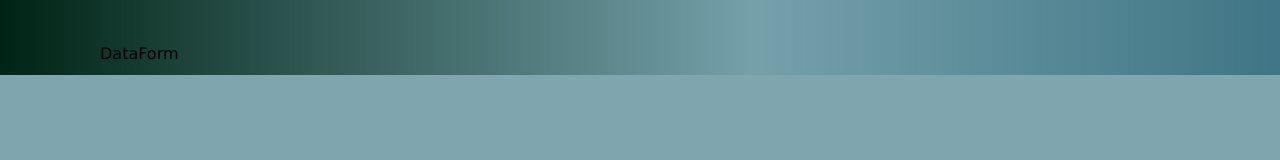
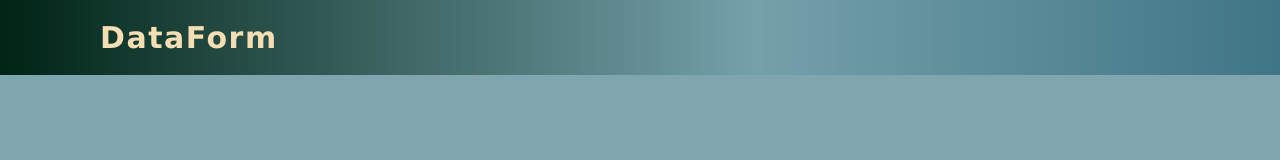
Before and after one commit to Vikashsinghal977/DataFrom, a plain HTML site: page index.html in a window 1280 px wide. Drawn offline with Linux system fonts and the light colour scheme.

Commit message:
adding logo completed

```diff
--- a/style.css
+++ b/style.css
@@ -8,12 +8,17 @@ body{
 nav{
     width: 100%;
     height: 75px;
-    line-height: 75px;
+    line-height: 15px;
     padding: 0px 100px;
     position: fixed;
-    background: rgb(0,36,21);
     background: linear-gradient(90deg, rgba(0,36,21,1) 0%, rgba(9,100,121,0.08167016806722693) 51%, rgba(43,101,120,1) 100%);
 }
+
 nav .logo p{
-
+    font-size: 30px;
+    font-weight: bold;
+    float: left;
+    color: wheat;
+    letter-spacing: 1.5px;
+    cursor: pointer;
 }
```
